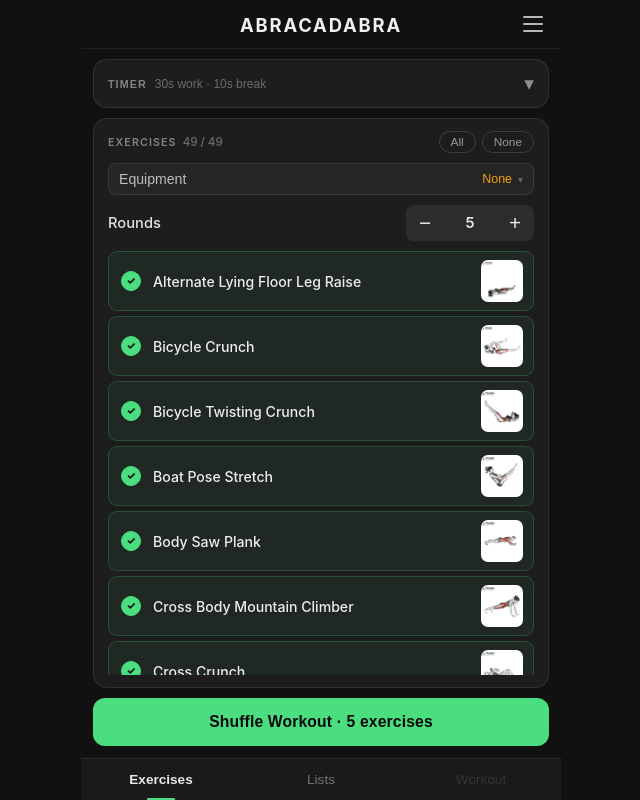
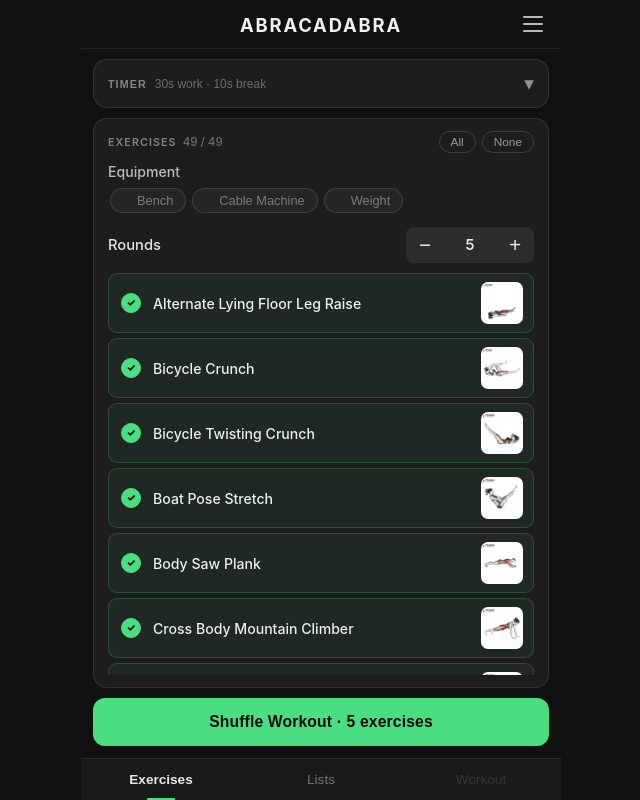
Before and after one commit to VadimEngine/abracadabra, a React (Create React App) app: page / in a window 1280 px wide. Shown: the whole page, without its empty margins (319-959 px from the left). Built offline with nearby package versions, Linux system fonts and the light colour scheme; the HTML template or start-up script is replaced by a standard one.

Commit message:
v1.2.3 equipment chips and skip steps

```diff
--- a/package.json
+++ b/package.json
@@ -1,6 +1,6 @@
 {
   "name": "abracadabra",
-  "version": "1.2.2",
+  "version": "1.2.3",
   "private": true,
   "homepage": "https://VadimEngine.github.io/abracadabra",
   "dependencies": {
--- a/src/components/ExerciseSelector.css
+++ b/src/components/ExerciseSelector.css
@@ -194,57 +194,17 @@
   color: #e8e8e8;
 }
 
-/* ── Equipment combobox ──────────────────────────────────────── */
-.equip-combobox {
+/* ── Equipment chips ─────────────────────────────────────────── */
+.equip-section {
   display: flex;
   flex-direction: column;
   gap: 6px;
 }
 
-.equip-trigger {
-  display: flex;
-  align-items: center;
-  gap: 6px;
-  width: 100%;
-  padding: 7px 10px;
-  background: rgba(255, 255, 255, 0.04);
-  border: 1px solid rgba(255, 255, 255, 0.09);
-  border-radius: 8px;
-  color: inherit;
-  cursor: pointer;
-  transition: border-color 0.15s;
-  text-align: left;
-}
-
-.equip-trigger.open {
-  border-color: rgba(255, 255, 255, 0.18);
-}
-
-.equip-trigger:active {
-  background: rgba(255, 255, 255, 0.07);
-}
-
-.equip-trigger-label {
+.equip-section-label {
   font-size: 0.88rem;
   font-weight: 500;
   color: rgba(255, 255, 255, 0.7);
-}
-
-.equip-badge {
-  margin-left: auto;
-  font-size: 0.78rem;
-  color: rgba(255, 255, 255, 0.4);
-  font-variant-numeric: tabular-nums;
-}
-
-.equip-badge.filtered {
-  color: #f59e0b;
-}
-
-.equip-chevron {
-  font-size: 0.62rem;
-  color: rgba(255, 255, 255, 0.3);
-  flex-shrink: 0;
 }
 
 .equip-options {
--- a/src/components/ExerciseSelector.js
+++ b/src/components/ExerciseSelector.js
@@ -43,7 +43,6 @@ function ExerciseSelector({
   lists,
 }) {
   const [previewIndex, setPreviewIndex] = useState(null);
-  const [equipOpen, setEquipOpen] = useState(false);
   const [timerOpen, setTimerOpen] = useState(false);
 
   // Only show exercises whose required equipment is currently enabled
@@ -53,13 +52,6 @@ function ExerciseSelector({
 
   const selectedVisibleCount = visibleExercises.filter(e => selectedIds.has(e.id)).length;
   const willGenerate = Math.min(rounds, selectedVisibleCount);
-
-  // Equipment summary label for the trigger button
-  const equipSummary = enabledEquipment.size === allEquipment.length
-    ? 'All'
-    : enabledEquipment.size === 0
-      ? 'None'
-      : `${enabledEquipment.size}/${allEquipment.length}`;
 
   return (
     <div className="setup-tab">
@@ -138,21 +130,10 @@ function ExerciseSelector({
           </div>
         </div>
 
-        {/* Equipment combobox */}
+        {/* Equipment chips */}
         {allEquipment.length > 0 && (
-          <div className="equip-combobox">
-            <button
-              className={`equip-trigger${equipOpen ? ' open' : ''}`}
-              onClick={() => setEquipOpen(o => !o)}
-            >
-              <span className="equip-trigger-label">Equipment</span>
-              <span className={`equip-badge${enabledEquipment.size < allEquipment.length ? ' filtered' : ''}`}>
-                {equipSummary}
-              </span>
-              <span className="equip-chevron">{equipOpen ? '▴' : '▾'}</span>
-            </button>
-
-            {equipOpen && (
+          <div className="equip-section">
+            <span className="equip-section-label">Equipment</span>
             <div className="equip-options">
               {allEquipment.map(eq => (
                 <button
@@ -165,7 +146,6 @@ function ExerciseSelector({
                 </button>
               ))}
             </div>
-            )}
           </div>
         )}
 
--- a/src/components/ExerciseTimer.css
+++ b/src/components/ExerciseTimer.css
@@ -338,6 +338,11 @@
   transform: scale(0.97);
 }
 
+.ctrl-btn:disabled {
+  opacity: 0.4;
+  cursor: default;
+}
+
 .ctrl-btn.primary {
   background: #4ade80;
   color: #0a0a0a;
--- a/src/components/ExerciseTimer.js
+++ b/src/components/ExerciseTimer.js
@@ -204,6 +204,19 @@ function ExerciseTimer({
     }
     if (isRunning) window.speechSynthesis?.cancel();
     setIsRunning(r => !r);
+  };
+
+  const handleSkip = () => {
+    if (isFinished) return;
+    window.speechSynthesis?.cancel();
+    if (phaseIndex < phases.length - 1) {
+      const next = phaseIndex + 1;
+      setPhaseIndex(next);
+      setTimeRemaining(phases[next].duration);
+    } else {
+      setIsRunning(false);
+      setIsFinished(true);
+    }
   };
 
   const handleReset = () => {
@@ -430,6 +443,7 @@ function ExerciseTimer({
         <button className={`ctrl-btn primary${isRunning ? ' pause' : ''}`} onClick={handleStart}>
           {isRunning ? 'Pause' : isFinished ? 'Restart' : 'Start'}
         </button>
+        <button className="ctrl-btn secondary" onClick={handleSkip} disabled={isFinished}>Skip</button>
         <button className="ctrl-btn secondary" onClick={handleReset}>Reset</button>
       </div>
     </div>
--- a/src/version.js
+++ b/src/version.js
@@ -1,2 +1,2 @@
 // Auto-generated from package.json by scripts/generate-version.js — do not edit directly.
-export const APP_VERSION = "1.2.2";
+export const APP_VERSION = "1.2.3";
```
Lines whose indentation alone changed are shown as unchanged.
